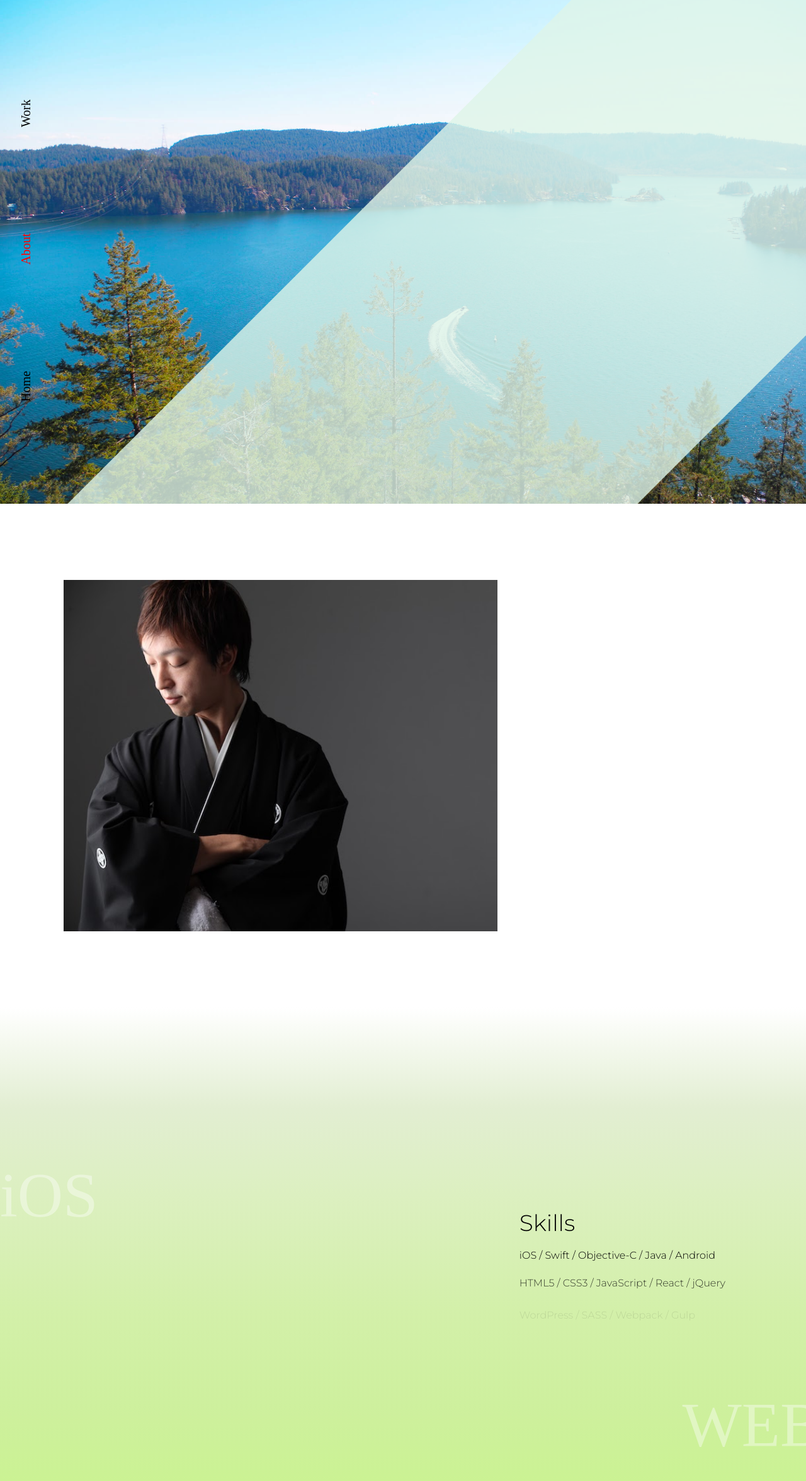
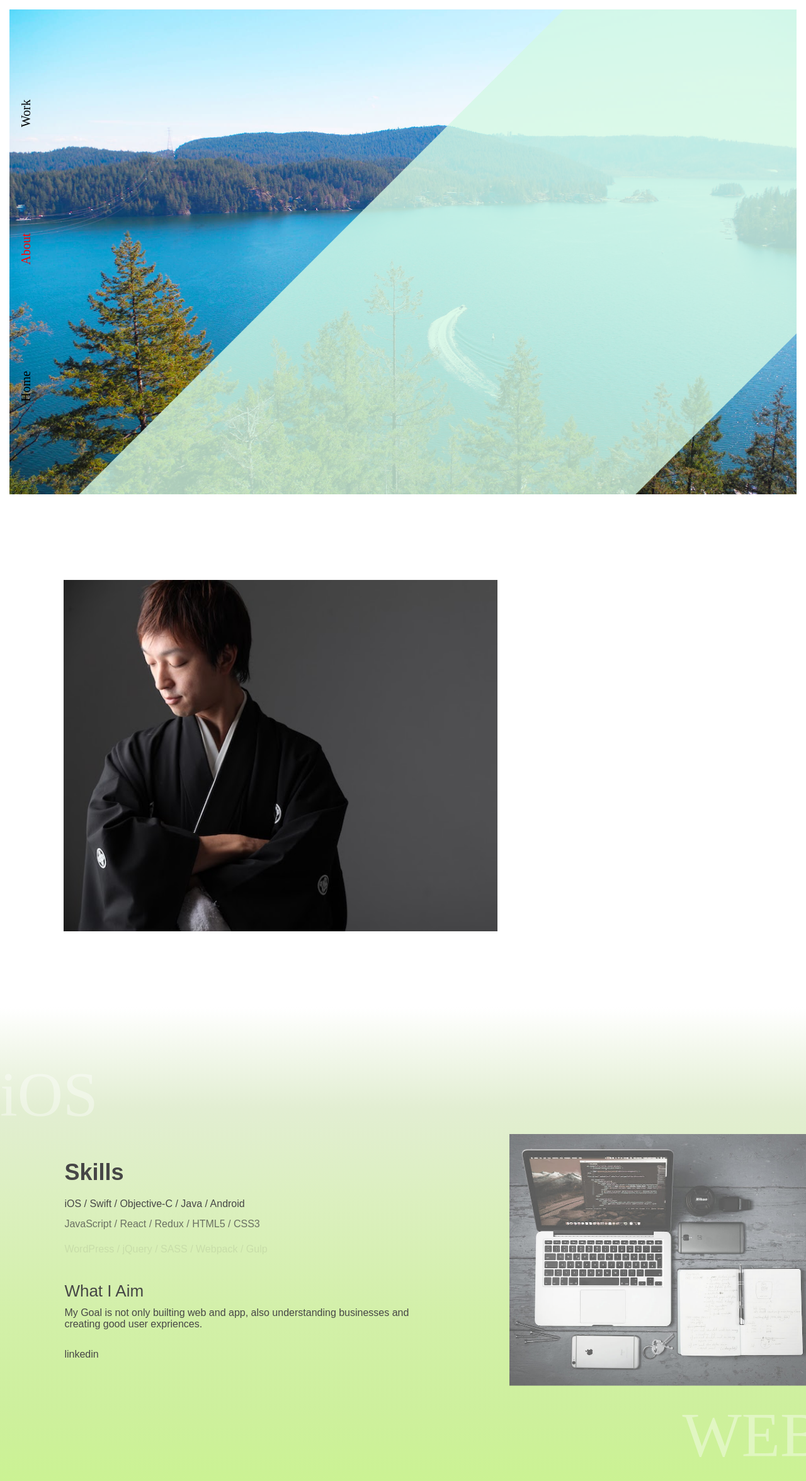
Before and after one commit to amagin006/react-portfolio, a React (Create React App) app: page /about in a window 1280 px wide. Shown: the top 2352 px of the page at 63% size. Built offline with nearby package versions, Linux system fonts and the light colour scheme; what react-pose would draw is missing.

Commit message:
Modify About animation

```diff
--- a/public/index.html
+++ b/public/index.html
@@ -7,8 +7,8 @@
     <meta name="theme-color" content="#000000" />
 
     <link rel="manifest" href="%PUBLIC_URL%/manifest.json" />
-    <link href="https://fonts.googleapis.com/css?family=Merriweather|Montserrat:300&display=swap" rel="stylesheet">
-    <title>Shota's portfolio</title>
+    <link href="https://fonts.googleapis.com/css?family=Merriweather:300,900&display=swap" rel="stylesheet">
+    <title>Shota portfolio</title>
   </head>
   <body>
     <noscript>You need to enable JavaScript to run this app.</noscript>
--- a/src/compornent/pages/About.js
+++ b/src/compornent/pages/About.js
@@ -4,38 +4,68 @@ import Delighters from '../common/delighters'
 
 class About extends React.Component {
 
+  constructor(props) {
+    super(props)
+    const body = document.querySelector('body');
+    body.className += ' noSidebar'
+  }
+
   componentDidMount() {
     Delighters.init();
+    window.addEventListener('scroll', this.listenToScroll)
+    window.addEventListener('mousewheel', this.listenToScroll)
+  }
+
+  componentWillUnmount() {
+    window.removeEventListener('scroll', this.listenToScroll)
+    window.removeEventListener('mousewheel', this.listenToScroll)
   }
 
   render() {
     return (
       <>
         <div className="who-sec">
-          <div className="w-section1">
-            <div className="bg-1 left" data-delighter></div>
+          <div className="a-section1" data-delighter>
+            <div className="section-inner">
+              <div className="bg-1 left" data-delighter></div>
+            </div>
           </div>
 
-          <div className="w-section2">
+          <div className="a-section2">
             <div className="wrapper">
               <div className="photo_1" data-delighter>
                 <img src={aboutImages.find(image => image.itemNum === 1).url} alt=""/>
               </div>
             </div>
           </div>
-          <div className="w-section3" data-delighter>
+          <div className="a-section3" data-delighter>
             <div className="bg-3" data-delighter>
               <div className="bg-3-c bg-3-1"></div>
               <div className="bg-3-c bg-3-2"></div>
               <div className="bg-3-c bg-3-3"></div>
               <div className="bg-3-c bg-3-4"></div>
               <div className="bg-3-c bg-3-5"></div>
-              <div className="skill-box">
-                <h3 className="skill-t line-1">Skills</h3>
-                <div className="skill-t line-2">iOS / Swift / Objective-C / Java / Android</div>
-                <div className="skill-t line-3">HTML5 / CSS3 / JavaScript / React / jQuery</div>
-                <div className="skill-t line-4">WordPress / SASS / Webpack / Gulp</div>
-                <div className="skill-t line-5">Git / Bootstrap / AdobeXD / ...and more</div>
+              <div className="a-section3-box fl fl-bt">
+                <div className="skill-box fl fl-column  fl-ju-ce">
+                  <h3 className="skill-t title line-1">Skills</h3>
+                  <div className="skill-t line-2">iOS / Swift / Objective-C / Java / Android</div>
+                  <div className="skill-t line-3">JavaScript / React / Redux / HTML5 / CSS3 </div>
+                  <div className="skill-t line-4">WordPress /  jQuery / SASS / Webpack / Gulp</div>
+                  <div className="skill-t line-5">Git / pug / Bootstrap / AdobeXD / ...and more</div>
+                  <div className="skill-t line-6"></div>
+                  <div className="skill-disc">
+                    <div className="disc-title">What I Aim</div>
+                    <p>My Goal is not only builting web and app, also understanding businesses and creating good user expriences.</p>
+
+                  </div>
+
+                <div className="ref-box">
+                  <a href="https://www.linkedin.com/in/shota-iwamoto001/">
+                    linkedin
+                  </a>
+                </div>
+                </div>
+                <div className="desc-box"></div>
               </div>
             </div>
             <div className="who-text-block" data-delighter>
@@ -46,7 +76,6 @@ class About extends React.Component {
               <p>I’ve worked as a freelance remotely for agencies, collaborated with people for businesses.  I always eager to learn more and communicate with people.</p>
             </div>
           </div>
-
         </div>
       </>
     );
--- a/src/css/common.scss
+++ b/src/css/common.scss
@@ -81,7 +81,14 @@ $breakpoints: (
 
 .main-visual-wrapper {
   position: relative;
-  height: 100vh;
+  &::before {
+    content: '';
+    opacity: 0.7;
+    display: block;
+    width: 100%;
+    background: url(../img/IMGP5090.jpg) no-repeat center center/ cover;
+    height: 100vh;
+  }
   .main-visual-title-block {
     position: absolute;
     top: 50%;
@@ -97,6 +104,46 @@ $breakpoints: (
   }
 }
 
+.a-section1 {
+  height: 100vh;
+  .section-inner {
+    height: 100%;
+    opacity: 0.7;
+    background: url(../img/IMGP5090.jpg) no-repeat center center/ cover;
+    background-attachment: fixed;
+    position: relative;
+    overflow: hidden;
+  }
+  &.started {
+    padding: 15px;
+    transition: all 0.6s ease-out;
+
+    .section-inner {
+      opacity: 1;
+      transition: all 0.6s ease-out;
+    }
+  }
+  .bg-1 {
+    position: absolute;
+    top: 0;
+    right: 0;
+    height: 100%;
+    background: #d4f9e5;
+    transition: all 0.6s ease-out;
+    transform: rotate(45deg) scale(0, 1);
+    &.left {
+      width: 50%;
+      opacity: 0.8;
+      &.started {
+        transform: rotate(45deg) scale(1, 3);
+      }
+    }
+  }
+}
+
+.a-section2 {
+  height: 100vh;
+}
 .who-sec {
   height: calc(100vh * 3);
   .wrapper {
@@ -122,7 +169,7 @@ $breakpoints: (
       background: #ffffff;
       transform: rotate(-12deg);
       transform-origin: left bottom;
-      transition: width 1.3s ease-in;
+      transition: width 1s ease-in;
     }
     &.delighter.started  {
       &::after {
@@ -135,32 +182,8 @@ $breakpoints: (
     }
   }
 }
-.w-section1 {
-  height: 100vh;
-  background: url(../img/IMGP5090.jpg) no-repeat center center/ cover;
-  background-attachment: fixed;
-  position: relative;
-  overflow: hidden;
-  .bg-1 {
-    position: absolute;
-    top: 0;
-    right: 0;
-    height: 100%;
-    background: #dff5e9;
-    transition: all 0.6s ease-out;
-    &.left {
-      width: 50%;
-      opacity: 0.8;
-      &.started {
-        transform: rotate(45deg) scale(1, 3);
-      }
-    }
-  }
-}
-.w-section2 {
-  height: 100vh;
-}
-.w-section3 {
+
+.a-section3 {
   height: 100vh;
   .bg-3 {
     width: 100%;
@@ -177,12 +200,12 @@ $breakpoints: (
     }
     &::before {
       content: "iOS";
-      top: 30%;
+      top: 10%;
       left: 0;
     }
     &::after {
       content: "WEB";
-      bottom: 10%;
+      bottom: 8%;
       right: -2%;
     }
     .bg-3-c {
@@ -218,25 +241,40 @@ $breakpoints: (
       }
   }
 }
-  .skill-box {
+  .a-section3-box {
     position: absolute;
-    right: 10%;
-    top: 40%;
-    z-index: 40;
-    font-family: 'Merriweather', serif;
-    h3 {
-      font-weight: bold;
-      font-size: 3.6rem;
-      margin-bottom: 20px;
+    left: 8%;
+    width: calc(100% - 8%);
+    top: 50%;
+    z-index: 50;
+    transform: translateY(-50%);
+    font-family: 'Montserrat', sans-serif;
+    color: #464646;
+    .skill-box {
+      width: 50%;
     }
     .skill-t {
-      font-family: 'Montserrat', sans-serif;
+      margin-bottom: 10px;
       font-weight: 300;
-      margin-bottom: 20px;
       &.line-1, &.line-2, &.line-3, &.line-4, &.line-5 {
        transform: translateY(100%);
        opacity: 0;
        transition: all 0.6s ease-out;
+      }
+      &.title {
+        font-size: 3.6rem;
+        margin-bottom: 20px;
+        font-weight: 700;
+      }
+    }
+    .skill-disc {
+      .disc-title {
+        font-size: 2.6rem;
+        margin: 10px 0;
+      }
+      p {
+        font-weight: 300;
+        margin-bottom: 30px;
       }
     }
   }
@@ -251,23 +289,36 @@ $breakpoints: (
     .line-4 { transition-delay: 2.7s; }
     .line-5 { transition-delay: 3.0s; }
   }
+  .desc-box {
+    width: 40%;
+    height: 50vh;
+    opacity: 0;
+    transform: translateY(20%);
+    background: url(../img/about-1.jpg) no-repeat center center/ cover;
+    transition: all 1s ease-out;
+  }
+  &.delighter.started .desc-box {
+    opacity: 1;
+    transition-delay: 1.8s;
+    transform: translate(0);
+  }
+
   .who-text-block {
     position: fixed;
     top: 50%;
     right: 6%;
-    transform: translateY(-30%);
+    transform: translate(30%, -50%);
     max-width: 400px;
     width: 50%;
     z-index: 40;
     opacity: 0;
-    font-family: 'Merriweather', serif;
+    font-family: 'Montserrat', sans-serif;
     h2 {
       opacity: 1;
       font-size: 4rem;
       margin-bottom: 30px;
     }
     p {
-      font-family: 'Montserrat', sans-serif;
       font-weight: 300;
       opacity: 1;
       font-size: 1.6rem;
@@ -276,7 +327,7 @@ $breakpoints: (
     }
     &.delighter.started {
       opacity: 1;
-      transform: translateY(-50%);
+      transform: translate(0, -50%);
       transition: all .8s ease-out;
     }
   }
@@ -285,6 +336,7 @@ $breakpoints: (
     opacity: 0;
     transition: all 0.5s ease-out;
   }
+
 }
 
 @keyframes hiddenRight {
```
Also changed, not shown: src/img/about-1.jpg (added).
